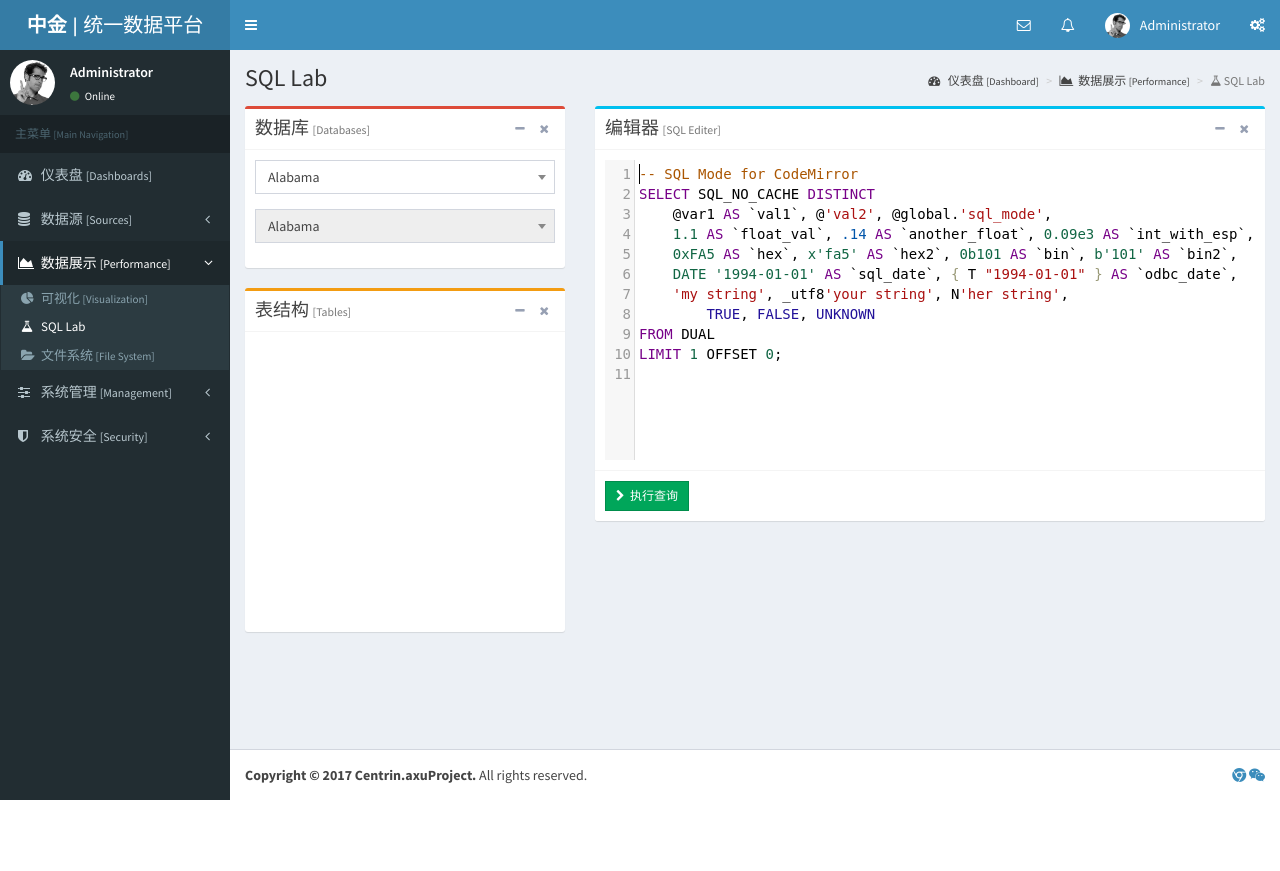
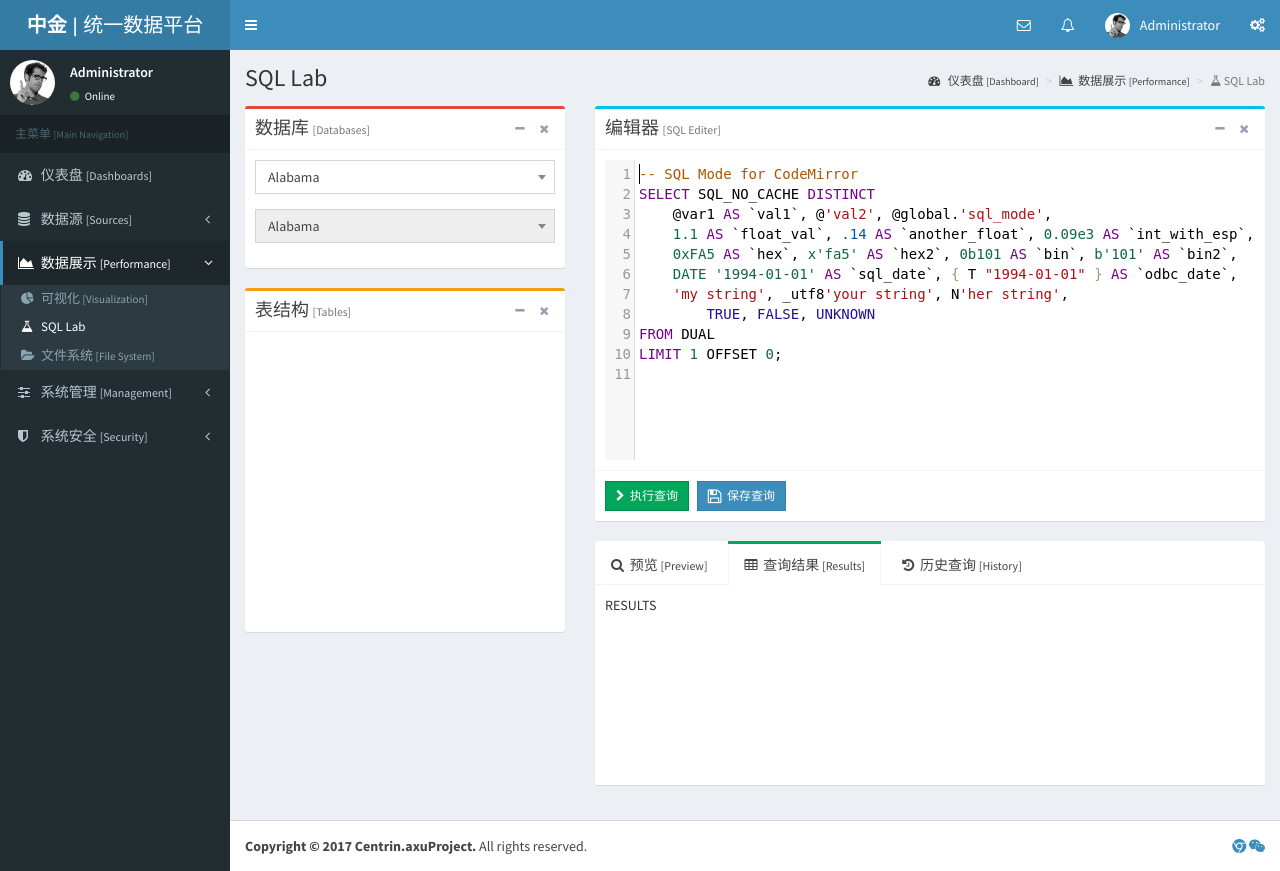
Before and after one commit to axu4github/ceudp, a Django app: page /performance/sql/ in a window 1280 px wide. Before the commit the page ends 800 px from the top, so only its background shows below. Run offline with Django 3.2, Linux system fonts and the light colour scheme; some libraries are stand-ins or nearby versions.

Commit message:
完成SQL-Lab页面查询结果部分

```diff
--- a/ceudp/templates/ceudp/base.html
+++ b/ceudp/templates/ceudp/base.html
@@ -25,20 +25,18 @@
             <link rel="stylesheet" type="text/css" href="{% static 'plugins/codemirror/lib/codemirror.css' %}">
             <link rel="stylesheet" type="text/css" href="{% static 'plugins/codemirror/theme/monokai.css' %}">
             <link rel="stylesheet" type="text/css" href="{% static 'plugins/codemirror/addon/hint/show-hint.css' %}">
-
             <!-- Theme style -->
             <link rel="stylesheet" type="text/css" href="{% static 'dist/css/AdminLTE.min.css' %}" />
             <!-- AdminLTE Skins. Choose a skin from the css/skins
                folder instead of downloading all of them to reduce the load. -->
             <link rel="stylesheet" type="text/css" href="{% static 'dist/css/skins/_all-skins.min.css' %}" />
-
             <!-- HTML5 Shim and Respond.js IE8 support of HTML5 elements and media queries -->
             <!-- WARNING: Respond.js doesn't work if you view the page via file:// -->
             <!--[if lt IE 9]>
             <script src="https://oss.maxcdn.com/html5shiv/3.7.3/html5shiv.min.js"></script>
             <script src="https://oss.maxcdn.com/respond/1.4.2/respond.min.js"></script>
             <![endif]-->
-            {% block customize-styles %}{% endblock %}
+            {% block customize-style %}{% endblock %}
         {% endblock %}
     </head>
     {% block body %}
@@ -96,7 +94,7 @@
                 <script src="{% static 'dist/js/customize.js' %}"></script>
                 <!-- Bootstrap-select -->
                 <script src="{% static 'plugins/bootstrap-select/bootstrap-select.min.js' %}"></script>
-                <!-- 可以将数字转换成为人类可读的文件大小 -->
+                <!-- filesize 可以将数字转换成为人类可读的文件大小 -->
                 <script type="text/javascript" src="{% static 'plugins/filesize/filesize.min.js' %}"></script>
                 <!-- 基础方法 -->
                 <script type="text/javascript" src="{% static 'dist/js/ceudp.js' %}"></script>
--- a/performance/templates/performance/sql_lab.html
+++ b/performance/templates/performance/sql_lab.html
@@ -1,5 +1,22 @@
 {% extends "ceudp/base.html" %}
 {% load staticfiles %}
+
+{% block customize-style %}
+  <style type="text/css">
+    .icon {
+      margin-right: 3px;
+    }
+
+    .nav-tabs-custom > .nav-tabs > li.active {
+      border-top-color: #00a65a;
+    }
+
+    .nav-tabs-custom > .tab-content {
+      height: 200px;
+    }
+
+  </style>
+{% endblock %}
 
 {% block customize-script %}
 <!-- Select2 -->
@@ -45,10 +62,10 @@
     <section class="content">
       <div class="row">
         <div class="col-md-4">
+          <!-- 数据库&表 -->
           <div class="box box-danger">
             <div class="box-header with-border">
               <h3 class="box-title">数据库 <small> [Databases]</small> </h3>
-
               <div class="box-tools pull-right">
                 <button type="button" class="btn btn-box-tool" data-widget="collapse"><i class="fa fa-minus"></i></button>
                 <button type="button" class="btn btn-box-tool" data-widget="remove"><i class="fa fa-remove"></i></button>
@@ -66,7 +83,6 @@
                   <option>Washington</option>
                 </select>
               </div>
-              <!-- /.form-group -->
               <div class="form-group">
                 <select class="form-control select2" disabled="disabled" style="width: 100%;">
                   <option selected="selected">Alabama</option>
@@ -78,10 +94,10 @@
                   <option>Washington</option>
                 </select>
               </div>
-              <!-- /.form-group -->
             </div>
           </div>
-
+          <!-- 数据库&表 -EOF- -->
+          <!-- 表结构说明 -->
           <div class="box box-warning">
             <div class="box-header with-border">
               <h3 class="box-title">表结构 <small> [Tables]</small></h3>
@@ -94,9 +110,11 @@
 
             </div>
           </div>
+          <!-- 表结构说明 -EOF- -->
         </div>
 
         <div class="col-md-8">
+          <!-- SQL编辑器 -->
           <div class="box box-info">
             <div class="box-header with-border">
               <h3 class="box-title">编辑器 <small>[SQL Editer]</small></h3>
@@ -120,9 +138,52 @@ LIMIT 1 OFFSET 0;
               </textarea>
             </div>
             <div class="box-footer">
-              <button type="button" class="btn btn-flat btn-sm btn-success"> <i class="fa fa-chevron-right" style="margin-right: 3px;"></i> 执行查询</button>
+              <button type="button" class="btn btn-flat btn-sm btn-success">
+                <i class="icon fa fa-chevron-right"></i>
+                执行查询
+              </button>
+              <button type="button" class="btn btn-flat btn-sm btn-primary" style="margin-left: 5px;">
+                <i class="icon fa fa-lg fa-save"></i>
+                保存查询
+              </button>
             </div>
           </div>
+          <!-- SQL编辑器 -EOF- -->
+          <!-- 查询结果 -->
+          <div class="nav-tabs-custom">
+            <ul class="nav nav-tabs">
+              <li>
+                <a href="#preview" data-toggle="tab">
+                  <i class="icon fa fa-search"></i>
+                  预览 <small>[Preview]</small>
+                </a>
+              </li>
+              <li class="active">
+                <a href="#query-results" data-toggle="tab">
+                  <i class="icon fa fa-table"></i>
+                  查询结果 <small>[Results]</small>
+                </a>
+              </li>
+              <li>
+                <a href="#query-history" data-toggle="tab">
+                  <i class="icon fa fa-history"></i>
+                  历史查询 <small>[History]</small>
+                </a>
+              </li>
+            </ul>
+            <div class="tab-content">
+              <div class="tab-pane active" id="query-results">
+                RESULTS
+              </div>
+              <div class="tab-pane" id="query-history">
+                HISTORY
+              </div>
+              <div class="tab-pane" id="preview">
+                PREVIEW
+              </div>
+            </div>
+          </div>
+          <!-- 查询结果 -EOF- -->
         </div>
       </div>
     </section>
```
